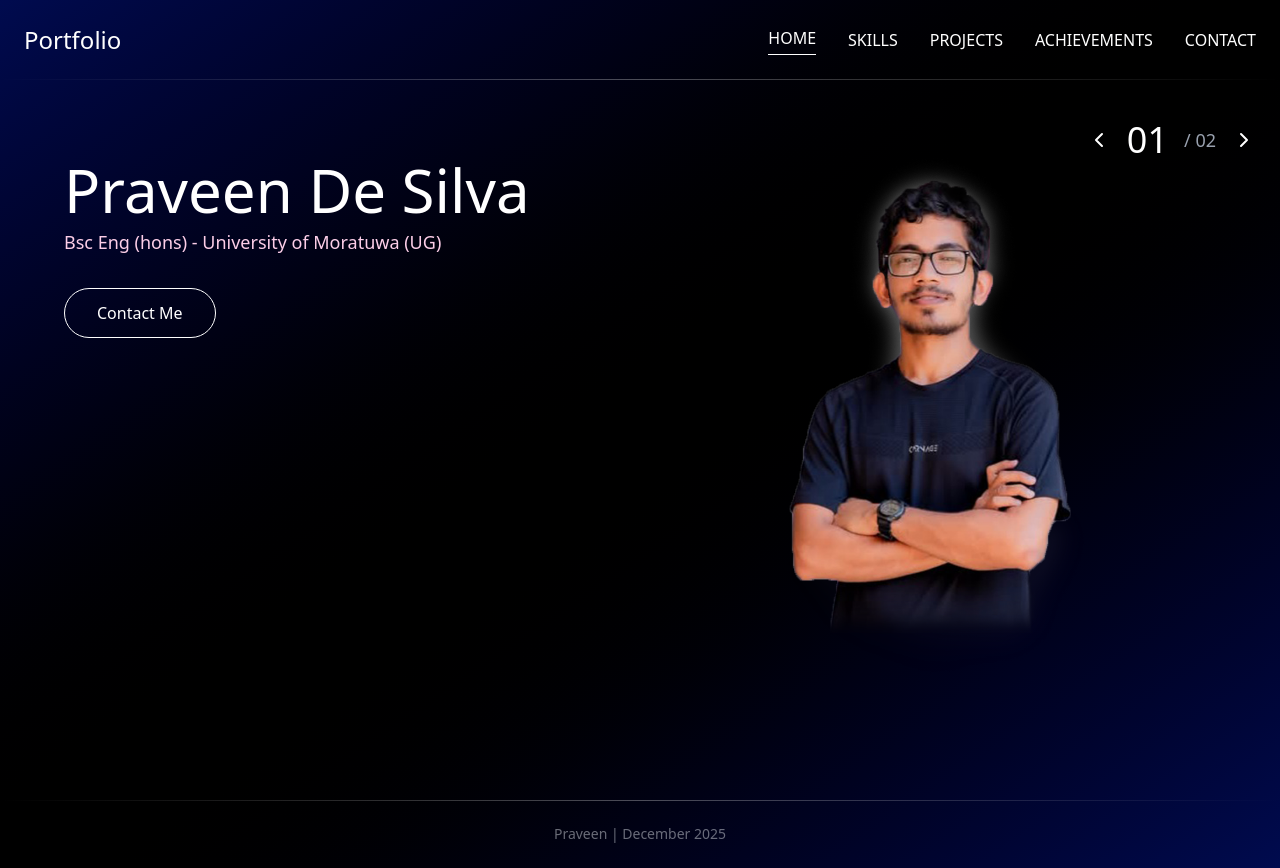
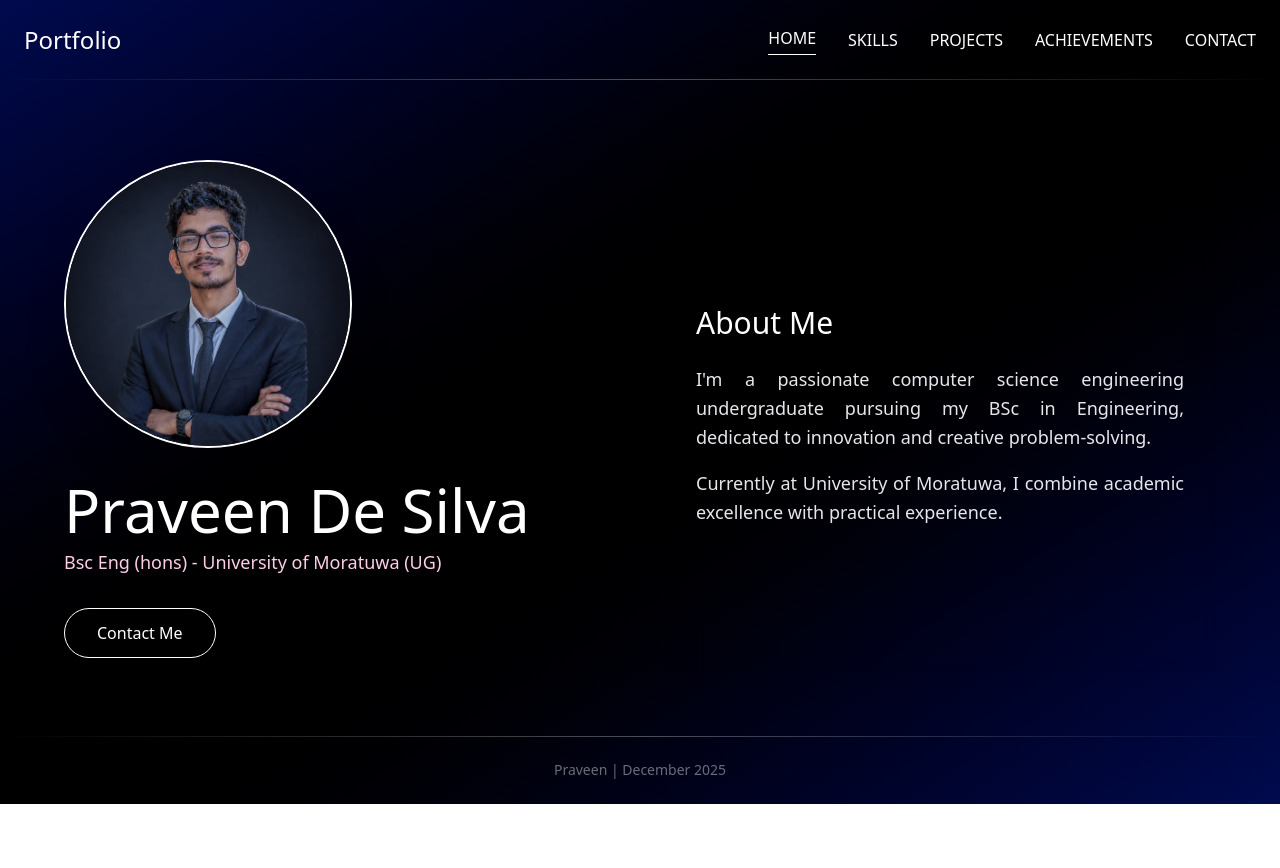
Before and after one commit to SandamiUpeksha/my-portfolio, a Next.js app: page / in a window 1280 px wide. After the commit the page ends 804 px from the top, so only its background shows below. Built offline with nearby package versions, Linux system fonts and the light colour scheme.

Commit message:
make the home page cleaner

```diff
--- a/app/page.tsx
+++ b/app/page.tsx
@@ -1,53 +1,23 @@
 'use client';
 
-import { useState } from 'react';
-import { ChevronLeft, ChevronRight } from 'lucide-react';
-import { motion, AnimatePresence } from 'framer-motion';
 import FadeInSection from '@/components/FadeInSection';
 import Link from 'next/link';
 
 export default function Home() {
-  const [currentSlide, setCurrentSlide] = useState(0);
-  const totalSlides = 2;
-
-  const nextSlide = () => {
-    setCurrentSlide((prev) => (prev + 1) % totalSlides);
-  };
-
-  const prevSlide = () => {
-    setCurrentSlide((prev) => (prev - 1 + totalSlides) % totalSlides);
-  };
-
-  const getSubtitle = () => {
-    switch(currentSlide) {
-      case 0: return "Full Stack Developer & Engineer";
-      case 1: return "My background and journey";
-      default: return "Full Stack Developer & Engineer";
-    }
-  };
-
   return (
     <div className="overflow-hidden">
       {/* Hero Section */}
       <div className="container mx-auto px-6 pt-20 pb-16 relative">
-        {/* Slider Controls - Fixed Position */}
-        <div className="absolute top-10 right-6 flex items-center space-x-4 text-lg z-10">
-          <button onClick={prevSlide} className="hover:text-white transition-colors">
-            <ChevronLeft size={24} />
-          </button>
-          <span className="text-2xl sm:text-3xl md:text-4xl font-light">{String(currentSlide + 1).padStart(2, '0')}</span>
-          <span className="text-gray-400">/ {String(totalSlides).padStart(2, '0')}</span>
-          <button onClick={nextSlide} className="hover:text-white transition-colors">
-            <ChevronRight size={24} />
-          </button>
-        </div>
-
         <div className="max-w-6xl mx-auto">
-          {/* Main Grid - Header and Image at Same Level */}
           <div className="grid md:grid-cols-2 md:gap-12 items-start">
-            {/* Left - Header Content */}
+            {/* Left - Image, Header Content and Contact */}
             <FadeInSection delay={0.2}>
-              <div>
+              <div className="flex flex-col items-center md:items-start text-center md:text-left">
+                <img
+                  src="/images/profile-05.png"
+                  alt="Praveen De Silva"
+                  className="w-64 h-64 sm:w-72 sm:h-72 rounded-full object-cover border-2 border-white shadow-2xl mb-8"
+                />
                 <h1 className="text-3xl sm:text-4xl md:text-5xl lg:text-6xl font-light mb-2">
                   Praveen De Silva
                 </h1>
@@ -63,40 +33,8 @@ export default function Home() {
               </div>
             </FadeInSection>
 
-            {/* Right - Profile Image */}
+            {/* Right - About Me */}
             <FadeInSection delay={0.4}>
-              <div>
-                <AnimatePresence mode="wait">
-                  {/* Slide 0 - Profile Image */}
-                  {currentSlide === 0 && (
-                    <motion.div
-                      key="slide-0"
-                      initial={{ opacity: 0 }}
-                      animate={{ opacity: 1 }}
-                      exit={{ opacity: 0 }}
-                      transition={{ duration: 0.4 }}
-                    >
-                      <div className="relative h-[32rem] flex items-center justify-center">
-                        <div className="relative">
-                          <img
-                            src="/images/profile5.png"
-                            alt="Praveen De Silva"
-                            className="rounded-lg h-full object-cover"
-                          />
-                        </div>
-                      </div>
-                    </motion.div>
-                  )}
-
-                  {/* Slide 1 - About Card */}
-                  {currentSlide === 1 && (
-                    <motion.div
-                      key="slide-1"
-                      initial={{ opacity: 0 }}
-                      animate={{ opacity: 1 }}
-                      exit={{ opacity: 0 }}
-                      transition={{ duration: 0.4 }}
-                    >
               <div className="relative h-[32rem] flex items-center justify-center">
                 <div className="bg-opacity-5 backdrop-blur-md rounded-lg p-8 border-opacity-20 w-full h-full flex flex-col justify-center">
                   <h2 className="text-xl sm:text-2xl md:text-3xl font-light text-white mb-6">About Me</h2>
@@ -108,29 +46,7 @@ export default function Home() {
                   </p>
                 </div>
               </div>
-                    </motion.div>
-                  )}
-                </AnimatePresence>
-              </div>
             </FadeInSection>
-          </div>
-
-          {/* Slide Content Below for Additional Slides */}
-          <div className="grid md:grid-cols-2 gap-12 items-start mt-16">
-            {/* Left - Content */}
-            <div>
-              {/* Slides 1-5 - Content Cards */}
-              {/* {[1, 2, 3, 4, 5].map((slideIndex) => (
-                <div key={slideIndex} className={`transition-all duration-700 ${currentSlide === slideIndex ? 'opacity-100 translate-x-0 block' : 'opacity-0 translate-x-10 pointer-events-none hidden'}`}>
-                  <div className="relative h-[32rem] flex items-center justify-center">
-                    <div className="bg-white bg-opacity-5 backdrop-blur-md rounded-lg p-8 border border-white border-opacity-20 shadow-2xl shadow-white/20 max-w-md w-full h-full flex flex-col items-center justify-center text-center">
-                      <div className="text-6xl mb-4 text-pink-400">0{slideIndex + 1}</div>
-                      <p className="text-gray-200 font-light text-lg">{getSubtitle()}</p>
-                    </div>
-                  </div>
-                </div>
-              ))} */}
-            </div>
           </div>
         </div>
       </div>
```
Also changed, not shown: public/images/profile-05.png (added). Lines whose indentation alone changed are shown as unchanged.
